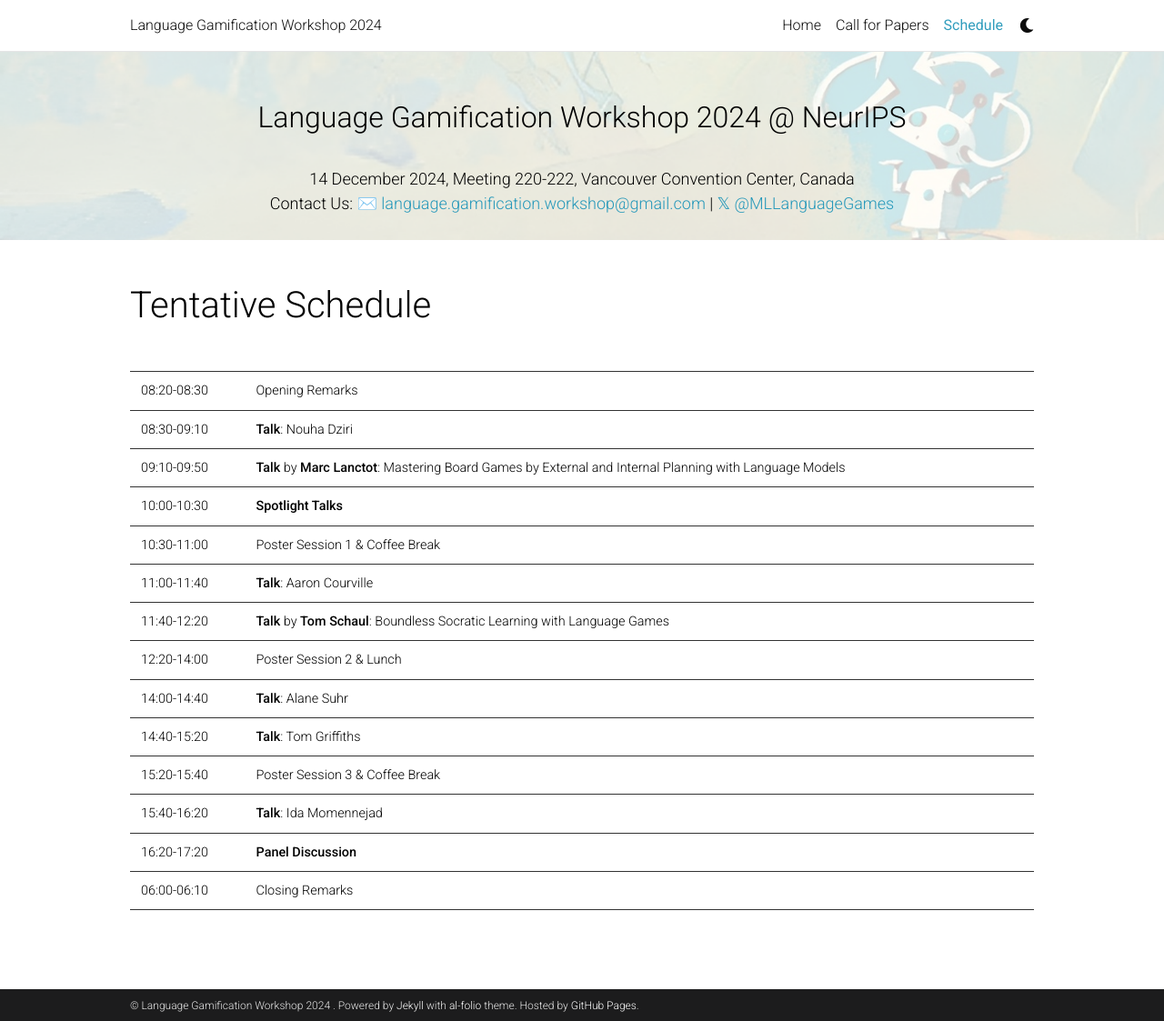
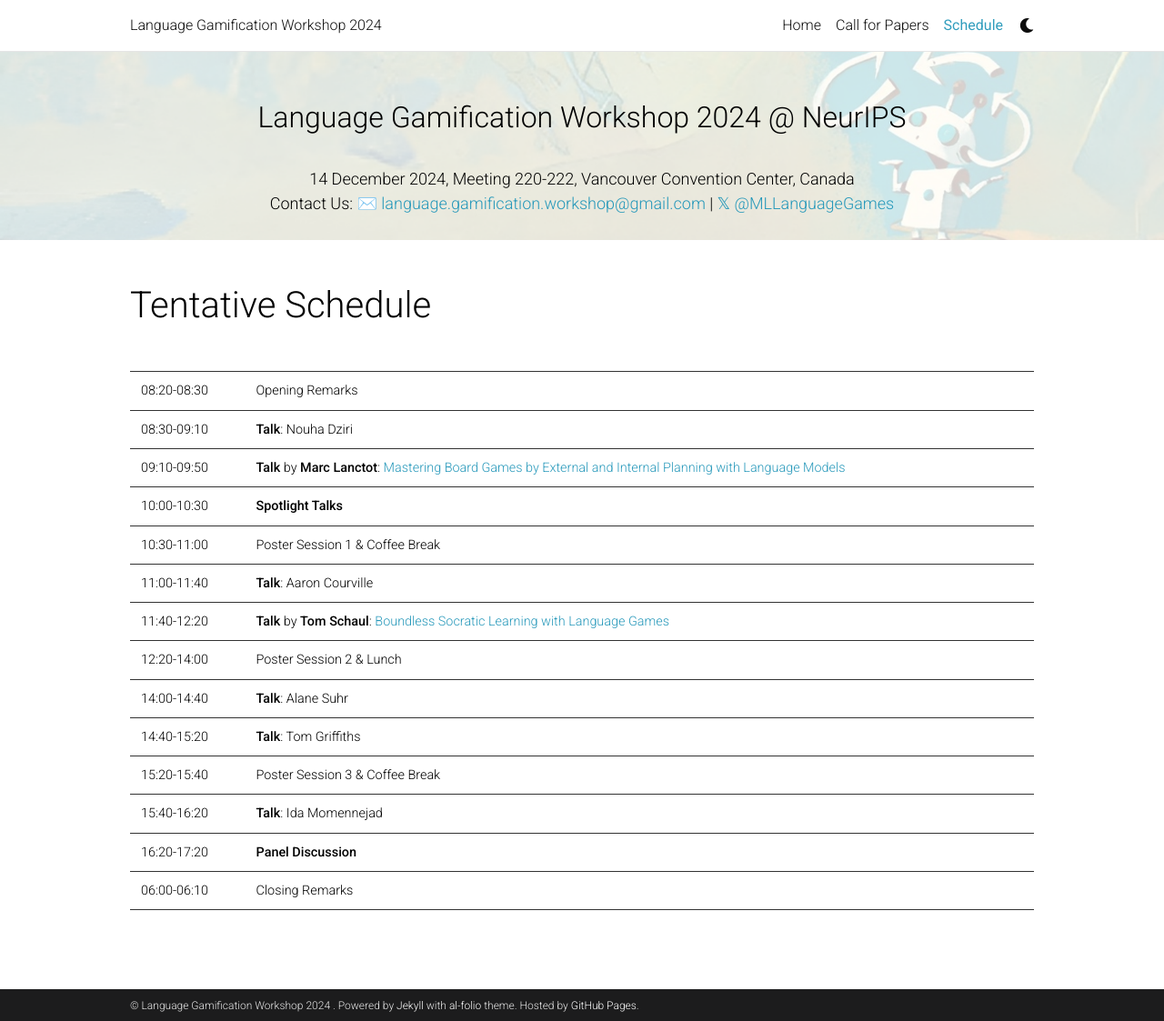
Before and after one commit to opensourcing-foundation-models/opensourcing-foundation-models.github.io, a Jekyll site: the page built from _pages/schedule.md, in a window 1280 px wide and 1123 px high. Shown: the whole window at 91% size. Built offline with Jekyll 4.4.1, drawn with Linux system fonts in a browser that asks for light colours; emoji names are drawn with the system emoji font; comment, search, counter and statistics services are not loaded; a style sheet for code colours, icons or effects is not loaded; part of the change alters nothing that is shown.

```diff
--- a/_pages/schedule.md
+++ b/_pages/schedule.md
@@ -12,11 +12,11 @@ nav_order: 3
 
 | 08:20-08:30  | Opening Remarks |
 | 08:30-09:10  | **Talk**: Nouha Dziri |
-| 09:10-09:50  | **Talk** by **Marc Lanctot**: Mastering Board Games by External and Internal Planning with Language Models |
+| 09:10-09:50  | **Talk** by **Marc Lanctot**: [Mastering Board Games by External and Internal Planning with Language Models](https://deepmind.google/research/publications/139455/) |
 | 10:00-10:30  | **Spotlight Talks** |
 | 10:30-11:00  | Poster Session 1 & Coffee Break |
 | 11:00-11:40  | **Talk**: Aaron Courville |
-| 11:40-12:20  | **Talk** by **Tom Schaul**: Boundless Socratic Learning with Language Games |
+| 11:40-12:20  | **Talk** by **Tom Schaul**: [Boundless Socratic Learning with Language Games](https://arxiv.org/abs/2411.16905) |
 | 12:20-14:00  | Poster Session 2 & Lunch |
 | 14:00-14:40  | **Talk**: Alane Suhr |
 | 14:40-15:20  | **Talk**: Tom Griffiths |
```
